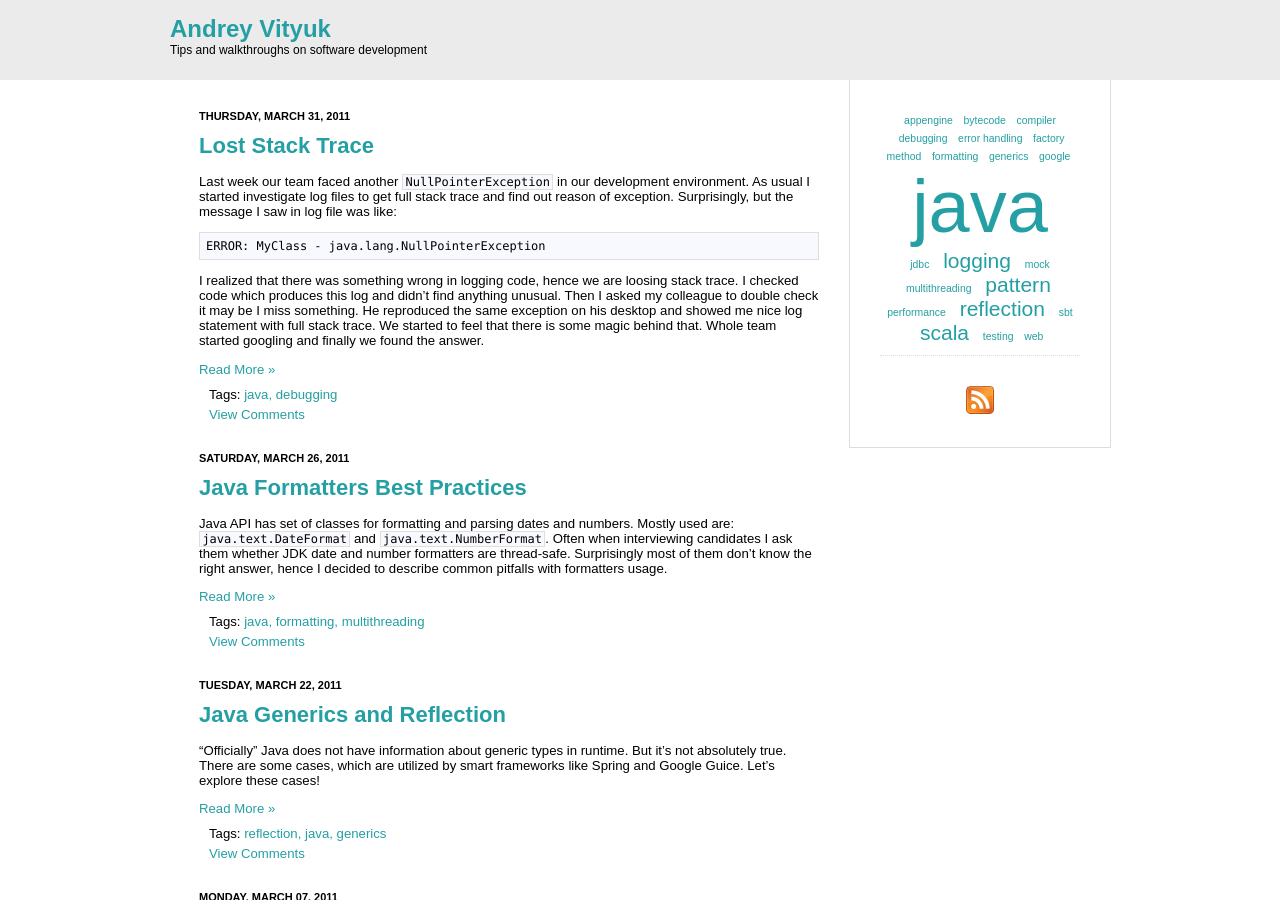
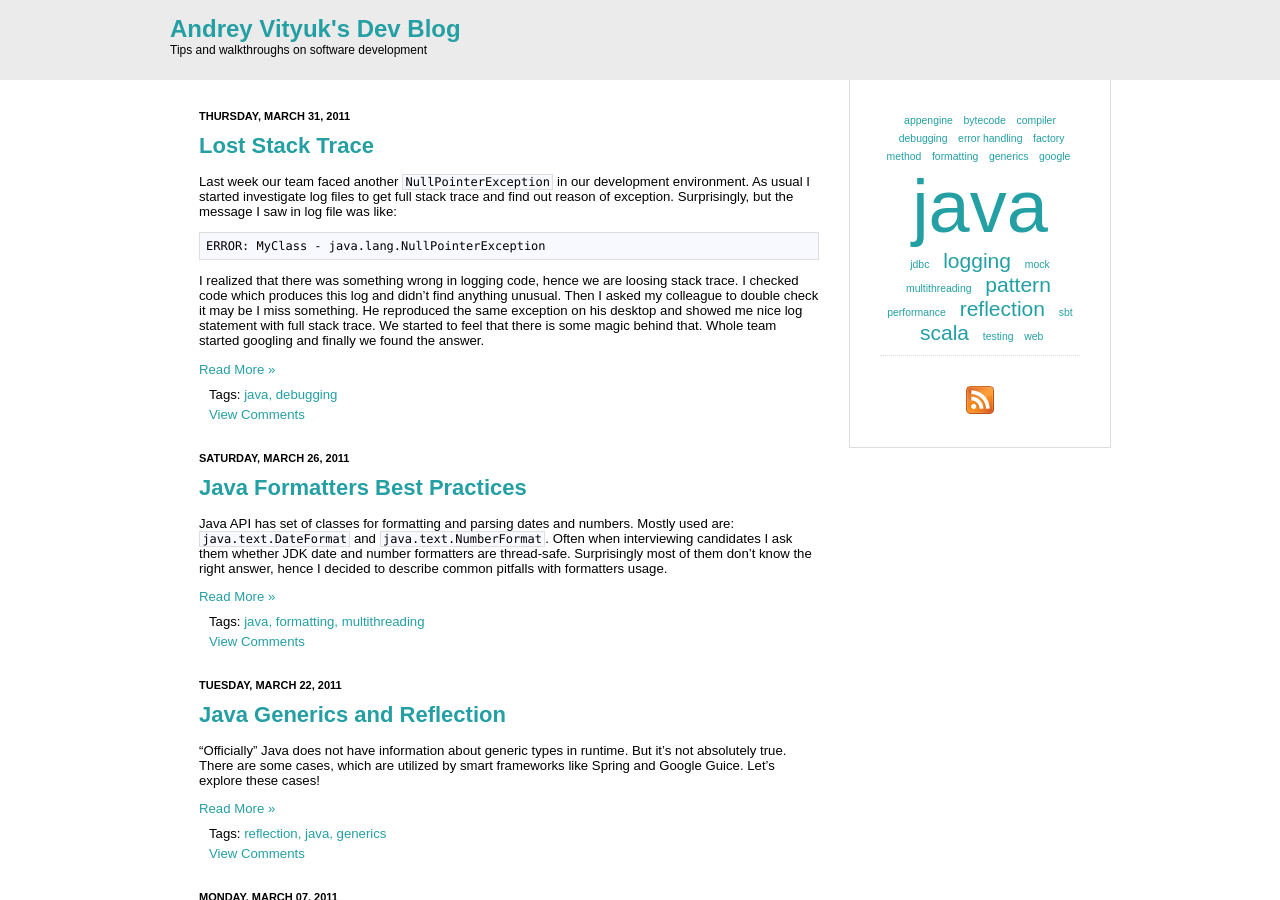
Before and after one commit to avityuk/blog.vityuk.com, a Jekyll site: the page built from index.html, in a window 1280 px wide and 900 px high. Built offline with Jekyll 4.4.1, drawn with Linux system fonts in a browser that asks for light colours; comment, search, counter and statistics services are not loaded.

Commit message:
updated titles

```diff
--- a/_layouts/default.html
+++ b/_layouts/default.html
@@ -32,7 +32,7 @@
 <body>
 	<div id="header-wrapper">
 		<div id="header">
-			<h1><a id="blog-title" href="{{site.base_url}}">Andrey Vityuk</a></h1>
+			<h1><a id="blog-title" href="{{site.base_url}}">Andrey Vityuk's Dev Blog</a></h1>
 			Tips and walkthroughs on software development
 		</div>
 	</div>
--- a/atom.xml
+++ b/atom.xml
@@ -2,7 +2,7 @@
 ---
 <?xml version="1.0" encoding="utf-8"?>
 <feed xmlns="http://www.w3.org/2005/Atom">
-    <title type="text" xml:lang="en">Andrey's blog</title>
+    <title type="text" xml:lang="en">Andrey Vityuk's Dev Blog</title>
     <link type="application/atom+xml" href="{{ site.base_url }}/atom.xml" rel="self"/>
     <link type="text/html" href="{{ site.base_url }}/" rel="alternate"/>
     <updated>{{ site.time | date_to_xmlschema }}</updated>
@@ -17,7 +17,7 @@
         <link href="{{ site.base_url }}{{ post.url }}"/>
         <updated>{{ post.date | date_to_xmlschema }}</updated>
         <id>{{ site.base_url }}{{ post.id }}</id>
-        <summary type="html">{{ post.content | preview | xml_escape }}</summary>
+        <summary type="html">{{ post.content | preview | xml_escape }} ...</summary>
     </entry>
     {% endfor %}
 </feed>
--- a/index.html
+++ b/index.html
@@ -1,6 +1,6 @@
 ---
 layout: default
-title: Andrey's Dev Blog
+title: Andrey Vityuk's Dev Blog
 ---
 {% assign posts = site.posts %}
 {% include posts.html %}
```
